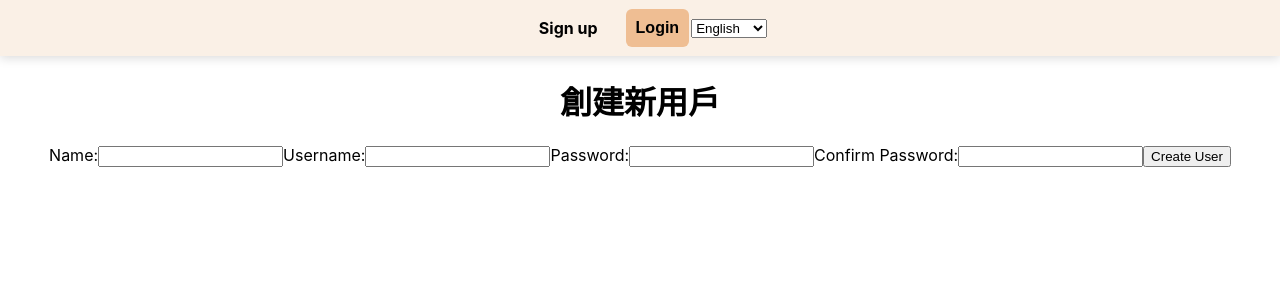
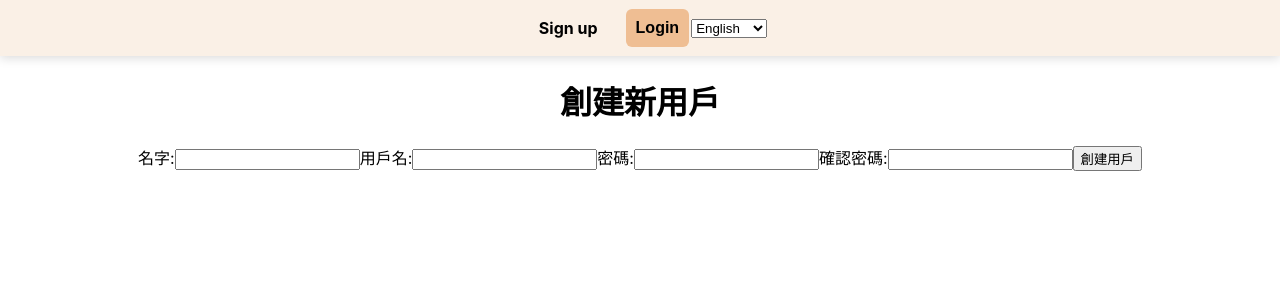
Before and after one commit to zyteo/Login_MERN, a React (Create React App) app in the folder client/: page /signup in a window 1280 px wide. Shown: the top 300 px of the page. Built offline with nearby package versions, Linux system fonts and the light colour scheme.

Commit message:
done with signup localisation so far

```diff
--- a/client/src/localisation/text.js
+++ b/client/src/localisation/text.js
@@ -7,6 +7,11 @@ export const text = {
     signupShortPW: "Password must be at least 6 characters long!",
     signupUnmatchedPW: "Passwords do not match!",
     signupNewUser: "Create New User",
+    name: "Name:",
+    username: "Username:",
+    password: "Password:",
+    confirmPassword: "Confirm Password:",
+    signupCreate: "Create User",
   },
 
   simplifiedCN: {
@@ -17,6 +22,11 @@ export const text = {
     signupShortPW: "密码必须至少6个字符!",
     signupUnmatchedPW: "密码不匹配!",
     signupNewUser: "创建新用户",
+    name: "名字:",
+    username: "用户名:",
+    password: "密码:",
+    confirmPassword: "确认密码:",
+    signupCreate: "创建用户",
   },
   traditionaldCN: {
     welcome: "歡迎！",
@@ -26,5 +36,10 @@ export const text = {
     signupShortPW: "密碼必須至少6個字符! ",
     signupUnmatchedPW: "密碼不匹配!",
     signupNewUser: "創建新用戶",
+    name: "名字:",
+    username: "用戶名:",
+    password: "密碼:",
+    confirmPassword: "確認密碼:",
+    signupCreate: "創建用戶",
   },
 };
--- a/client/src/pages/Signup.jsx
+++ b/client/src/pages/Signup.jsx
@@ -61,7 +61,7 @@ function SignUp({language}) {
     <>
       <h1>{language === "English" ? text.en.signupNewUser : language === "简体中文" ? text.simplifiedCN.signupNewUser : text.traditionaldCN.signupNewUser}</h1>
       <form onSubmit={handleSubmit}>
-            <label>Name:</label>
+            <label>{language === "English" ? text.en.name : language === "简体中文" ? text.simplifiedCN.name : text.traditionaldCN.name}</label>
             <input
               type="text"
               name="name"
@@ -69,7 +69,7 @@ function SignUp({language}) {
               onChange={handleNameChange}
               required
               ></input>
-              <label>Username:</label>
+              <label>{language === "English" ? text.en.username : language === "简体中文" ? text.simplifiedCN.username : text.traditionaldCN.username}</label>
             <input
               type="text"
               name="username"
@@ -77,7 +77,7 @@ function SignUp({language}) {
               onChange={handleUsernameChange}
               required
               ></input>
-              <label>Password:</label>
+              <label>{language === "English" ? text.en.password : language === "简体中文" ? text.simplifiedCN.password : text.traditionaldCN.password}</label>
             <input
               type="password"
               name="password"
@@ -85,7 +85,7 @@ function SignUp({language}) {
               onChange={handlePasswordChange}
               required
             ></input>
-              <label>Confirm Password:</label>
+              <label>{language === "English" ? text.en.confirmPassword : language === "简体中文" ? text.simplifiedCN.confirmPassword : text.traditionaldCN.confirmPassword}</label>
             <input
               type="password"
               name="confirm.password"
@@ -93,7 +93,7 @@ function SignUp({language}) {
               onChange={handleConfirmPasswordChange}
               required
             ></input>
-        <button>Create User</button>
+        <button>{language === "English" ? text.en.signupCreate : language === "简体中文" ? text.simplifiedCN.signupCreate : text.traditionaldCN.signupCreate}</button>
       </form>
     </>
   );
```
